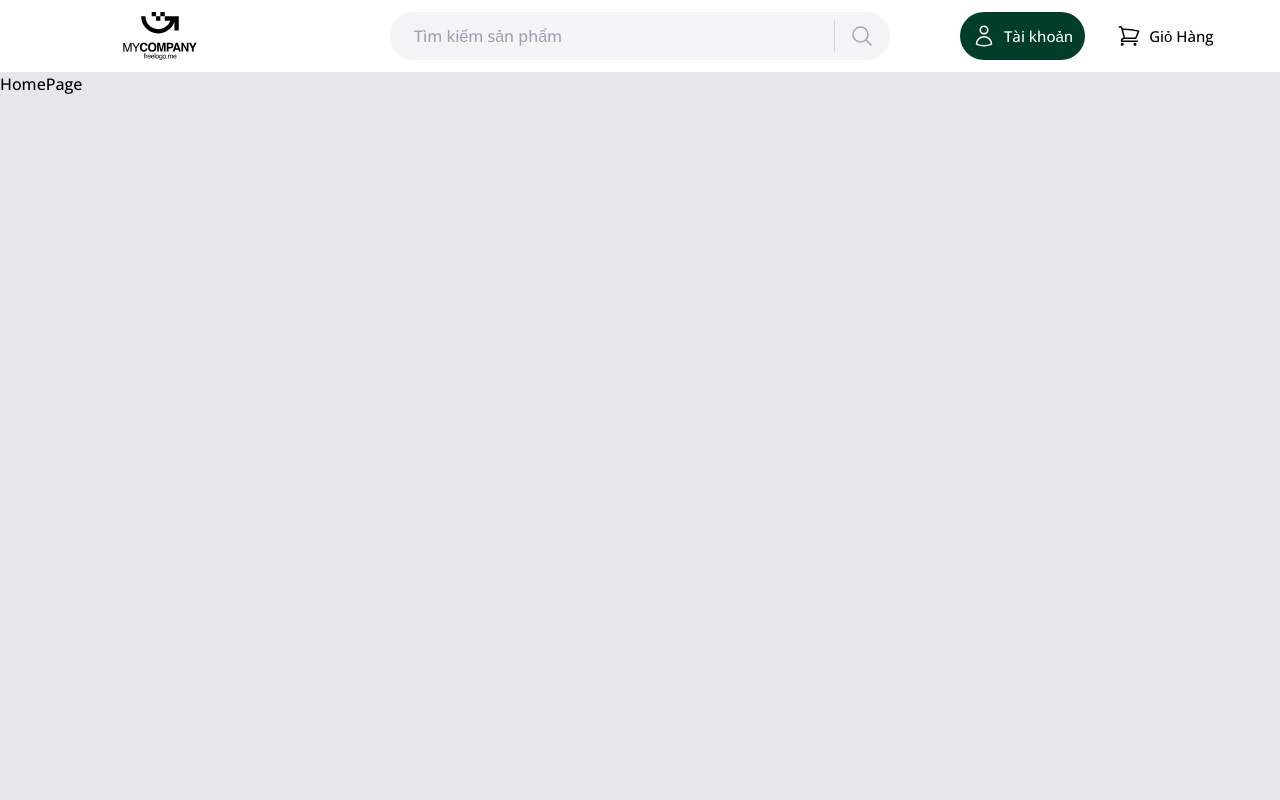
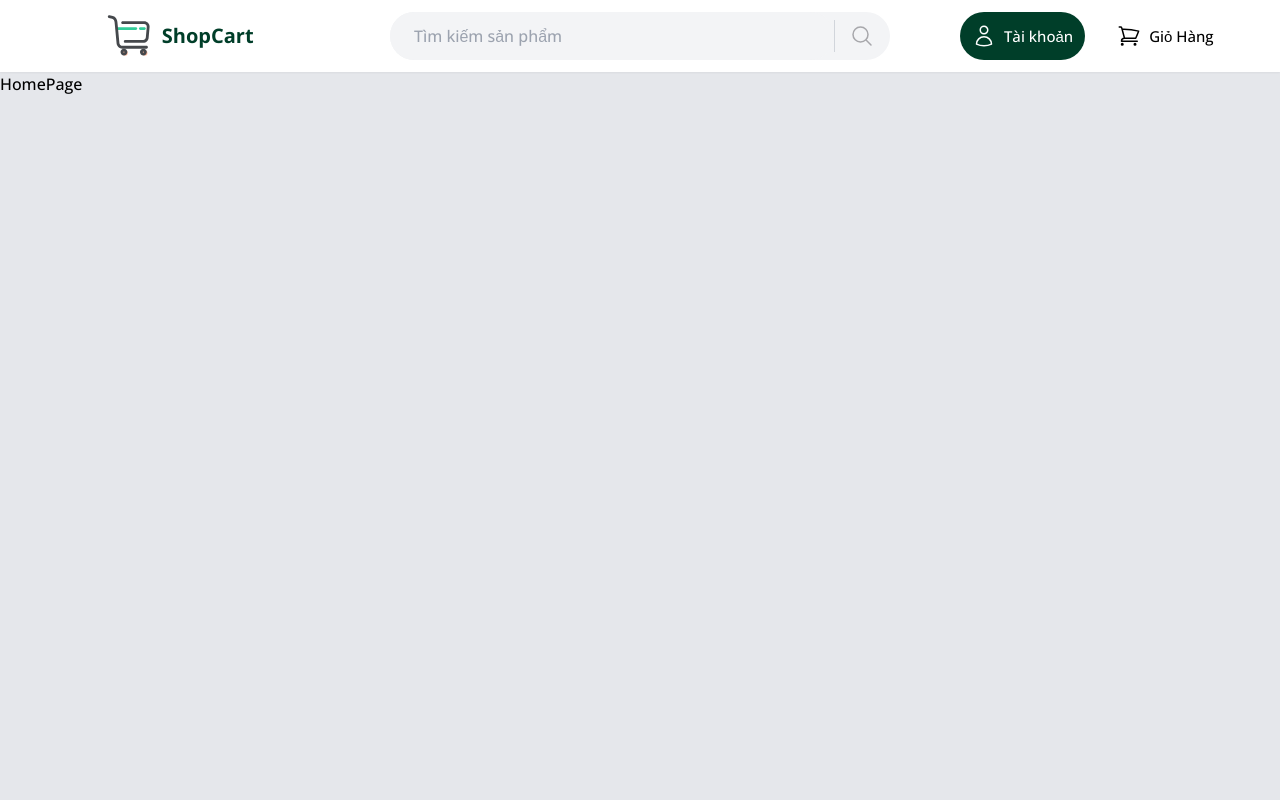
Before and after one commit to vudinhan2525/Shopcart, a React (Create React App) app in the folder front-end/: page / in a window 1280 px wide. Shown: the top 800 px of the page. Built offline with nearby package versions, Linux system fonts and the light colour scheme.

Commit message:
ui navbar

```diff
--- a/front-end/src/assets/img/logo.js
+++ b/front-end/src/assets/img/logo.js
@@ -1,91 +1,24 @@
 const logo = () => {
   return (
-    <svg
-      xmlns="http://www.w3.org/2000/svg"
-      //xml:space="preserve"
-      fillRule="evenodd"
-      strokeLinejoin="round"
-      strokeMiterlimit="2"
-      clipRule="evenodd"
-      viewBox="0 0 390 255"
-      className="w-52 h-12 mx-auto"
-    >
+    <svg viewBox="0 0 1024 1024" className="w-[70%] h-full" version="1.1" xmlns="http://www.w3.org/2000/svg">
       <path
-        fillRule="nonzero"
-        d="M.016 165.192h8.939l13.247 38.97 13.182-38.97h8.81V211.3h-5.916v-27.201c0-.965 0-2.508.064-4.694.064-2.187.064-4.502.064-7.01L25.224 211.3H19.05L5.804 172.395v1.414c0 1.158 0 2.83.064 5.145.064 2.315.129 4.05.129 5.144v27.201H.017v-46.107Z"
+        d="M845.4 383H758c-16.6 0-30-13.4-30-30s13.4-30 30-30h87.4c16.6 0 30 13.4 30 30s-13.5 30-30 30zM662.3 383H263.1c-16.6 0-30-13.4-30-30s13.4-30 30-30h399.2c16.6 0 30 13.4 30 30s-13.5 30-30 30z"
+        fill="#33CC99"
+      />
+      <path d="M433.2 873.2m-55 0a55 55 0 1 0 110 0 55 55 0 1 0-110 0Z" fill="#FFB89A" />
+      <path d="M854.5 873.2m-55 0a55 55 0 1 0 110 0 55 55 0 1 0-110 0Z" fill="#FFB89A" />
+      <path
+        d="M889.8 722.1h-511c-37.7 0-68.4-30.7-68.4-68.4v-1.4L274.5 270v-0.2-0.2l-6-55.4c-8.6-86.8-57.6-117.5-97.3-128.1L101.5 69c-16.1-4-32.3 5.9-36.3 22s5.9 32.3 22 36.3l68.9 16.9c16.2 4.3 28.1 12.4 36.6 24.7 8.6 12.4 14 29.7 16.1 51.4l6 55.6 35.6 379.3c0.8 70.1 58.1 126.9 128.4 126.9h511c16.6 0 30-13.4 30-30s-13.4-30-30-30z"
+        fill="#45484C"
       />
       <path
-        fillRule="nonzero"
-        d="M46.959 165.192h7.266l13.247 22.121 13.247-22.12h7.331l-17.427 27.522v18.584h-6.237v-18.584l-17.427-27.523Z"
+        d="M840.3 197.8H381c-16.6 0-30 13.4-30 30s13.4 30 30 30h459.3c30.2 0 54.9 24.3 55.5 54.3l-19.9 226.5-0.1 1.3v1.3c0 30.6-24.9 55.5-55.5 55.5H436c-16.6 0-30 13.4-30 30s13.4 30 30 30h384.3c63.2 0 114.7-51.1 115.5-114.1L955.7 316l0.1-1.3v-1.3c0-63.8-51.8-115.6-115.5-115.6z"
+        fill="#45484C"
       />
       <path
-        fillRule="nonzero"
-        d="M111.558 224.258c.074-1.326.295-2.32.7-2.946.773-1.105 2.246-1.657 4.381-1.657.221 0 .405.037.626.037.221 0 .479.037.737.037v2.945c-.332 0-.553-.036-.737-.036h-.405c-.994 0-1.583.257-1.767.773-.184.515-.295 1.804-.295 3.866h3.204v2.577h-3.24v16.606h-3.204v-16.606h-2.651v-2.577h2.651v-3.02Z"
+        d="M408.5 842.1c7.2 0 13.1 5.9 13.1 13.1s-5.9 13.1-13.1 13.1-13.1-5.9-13.1-13.1 5.9-13.1 13.1-13.1m0-60c-40.4 0-73.1 32.7-73.1 73.1s32.7 73.1 73.1 73.1 73.1-32.7 73.1-73.1-32.7-73.1-73.1-73.1zM823.1 842.1c7.2 0 13.1 5.9 13.1 13.1s-5.9 13.1-13.1 13.1-13.1-5.9-13.1-13.1 5.9-13.1 13.1-13.1m0-60c-40.4 0-73.1 32.7-73.1 73.1s32.7 73.1 73.1 73.1 73.1-32.7 73.1-73.1-32.7-73.1-73.1-73.1z"
+        fill="#45484C"
       />
-      <path
-        fillRule="nonzero"
-        d="M119.247 227.203h3.056v3.314c.258-.626.884-1.436 1.878-2.356.958-.92 2.099-1.4 3.388-1.4.073 0 .147 0 .294.037.148 0 .405.037.737.074v3.424a2.888 2.888 0 0 0-.516-.073c-.184-.037-.331-.037-.552-.037-1.62 0-2.872.515-3.756 1.583a5.554 5.554 0 0 0-1.288 3.608v11.083h-3.24v-19.257Z"
-      />
-      <path
-        fillRule="nonzero"
-        d="M137.584 226.761c1.362 0 2.688.332 3.976.958 1.29.663 2.246 1.473 2.946 2.504.626.957 1.068 2.098 1.289 3.387.184.884.294 2.32.294 4.271H131.95c.074 1.952.553 3.498 1.4 4.676.846 1.179 2.209 1.768 4.013 1.768 1.694 0 3.02-.553 4.05-1.657.552-.663.957-1.4 1.215-2.246h3.167c-.074.7-.332 1.51-.81 2.356a8.337 8.337 0 0 1-1.62 2.136c-.958.957-2.173 1.62-3.646 1.951-.773.184-1.657.295-2.614.295-2.43 0-4.455-.884-6.112-2.614-1.657-1.768-2.504-4.198-2.504-7.328 0-3.093.847-5.633 2.54-7.548 1.658-1.914 3.867-2.909 6.555-2.909Zm5.155 8.543c-.11-1.4-.442-2.54-.92-3.388-.885-1.546-2.357-2.32-4.42-2.32-1.509 0-2.724.553-3.755 1.62-.994 1.068-1.546 2.43-1.583 4.088h10.678Z"
-      />
-      <path
-        fillRule="nonzero"
-        d="M156.221 226.761c1.362 0 2.688.332 3.977.958 1.288.663 2.246 1.473 2.945 2.504.626.957 1.068 2.098 1.289 3.387.184.884.294 2.32.294 4.271h-14.139c.074 1.952.553 3.498 1.4 4.676.847 1.179 2.209 1.768 4.013 1.768 1.694 0 3.02-.553 4.05-1.657.553-.663.958-1.4 1.215-2.246h3.167c-.074.7-.331 1.51-.81 2.356a8.337 8.337 0 0 1-1.62 2.136c-.958.957-2.173 1.62-3.645 1.951-.774.184-1.657.295-2.615.295-2.43 0-4.455-.884-6.112-2.614-1.657-1.768-2.504-4.198-2.504-7.328 0-3.093.847-5.633 2.541-7.548 1.657-1.914 3.866-2.909 6.554-2.909Zm5.155 8.543c-.11-1.4-.442-2.54-.92-3.388-.884-1.546-2.357-2.32-4.42-2.32-1.509 0-2.724.553-3.755 1.62-.994 1.068-1.546 2.43-1.583 4.088h10.678Z"
-      />
-      <path fillRule="nonzero" d="M166.942 220.06h3.24v26.4h-3.24z" />
-      <path
-        fillRule="nonzero"
-        d="M180.83 244.362c2.135 0 3.608-.81 4.418-2.43.773-1.62 1.178-3.425 1.178-5.413 0-1.804-.258-3.277-.847-4.382-.92-1.767-2.504-2.65-4.713-2.65-1.988 0-3.424.736-4.308 2.245-.92 1.51-1.362 3.35-1.362 5.486 0 2.026.442 3.756 1.362 5.118.884 1.363 2.32 2.026 4.271 2.026Zm.11-17.711c2.503 0 4.602.81 6.296 2.467 1.73 1.657 2.577 4.087 2.577 7.327 0 3.093-.736 5.67-2.246 7.696-1.51 2.025-3.866 3.019-7.032 3.019-2.651 0-4.75-.884-6.333-2.688-1.547-1.804-2.32-4.198-2.32-7.217 0-3.24.81-5.817 2.467-7.732 1.62-1.915 3.83-2.872 6.59-2.872Z"
-      />
-      <path
-        fillRule="nonzero"
-        d="M198.62 226.872c1.51 0 2.835.368 3.94 1.105.625.405 1.251 1.03 1.877 1.84v-2.43h2.983v17.527c0 2.43-.332 4.345-1.068 5.78-1.326 2.615-3.866 3.904-7.622 3.904-2.062 0-3.793-.442-5.229-1.4-1.399-.92-2.209-2.356-2.356-4.344h3.277c.147.846.479 1.51.957 1.988.737.736 1.878 1.068 3.425 1.068 2.503 0 4.123-.847 4.897-2.615.442-1.03.662-2.872.626-5.523-.663.995-1.436 1.731-2.357 2.21-.884.478-2.099.7-3.608.7-2.062 0-3.903-.737-5.45-2.21-1.583-1.473-2.356-3.94-2.356-7.327 0-3.24.773-5.744 2.356-7.548 1.584-1.841 3.461-2.725 5.707-2.725Zm5.817 9.868c0-2.357-.479-4.124-1.473-5.302-.994-1.142-2.246-1.73-3.755-1.73-2.283 0-3.83 1.067-4.677 3.202-.441 1.142-.662 2.651-.662 4.493 0 2.172.442 3.829 1.325 4.933.884 1.142 2.062 1.731 3.535 1.731 2.356 0 3.977-1.068 4.934-3.167.515-1.178.773-2.577.773-4.16Z"
-      />
-      <path
-        fillRule="nonzero"
-        d="M218.1 244.362c2.136 0 3.609-.81 4.419-2.43.773-1.62 1.178-3.425 1.178-5.413 0-1.804-.258-3.277-.847-4.382-.92-1.767-2.503-2.65-4.713-2.65-1.988 0-3.424.736-4.308 2.245-.92 1.51-1.362 3.35-1.362 5.486 0 2.026.442 3.756 1.362 5.118.884 1.363 2.32 2.026 4.271 2.026Zm.11-17.711c2.505 0 4.603.81 6.297 2.467 1.73 1.657 2.578 4.087 2.578 7.327 0 3.093-.737 5.67-2.246 7.696-1.51 2.025-3.867 3.019-7.033 3.019-2.651 0-4.75-.884-6.333-2.688-1.547-1.804-2.32-4.198-2.32-7.217 0-3.24.81-5.817 2.467-7.732 1.62-1.915 3.83-2.872 6.59-2.872Z"
-      />
-      <path fillRule="nonzero" d="M229.852 242.557h3.756v3.903h-3.756z" />
-      <path
-        fillRule="nonzero"
-        d="M237.468 227.203h3.203v2.725c.774-.92 1.473-1.62 2.099-2.062 1.068-.736 2.283-1.105 3.645-1.105 1.51 0 2.762.405 3.682 1.142.553.442 1.031 1.068 1.436 1.915.737-1.031 1.584-1.805 2.54-2.283.995-.516 2.063-.774 3.278-.774 2.577 0 4.345.958 5.302 2.836.479.994.736 2.356.736 4.05v12.813h-3.35v-13.365c0-1.29-.332-2.173-.958-2.652-.662-.478-1.436-.736-2.356-.736-1.289 0-2.357.442-3.277 1.289-.92.847-1.4 2.283-1.4 4.27v11.194h-3.276v-12.555c0-1.326-.148-2.283-.479-2.872-.479-.884-1.4-1.363-2.725-1.363-1.252 0-2.356.479-3.35 1.436-.994.958-1.51 2.651-1.51 5.155v10.2h-3.24v-19.258Z"
-      />
-      <path
-        fillRule="nonzero"
-        d="M274.325 226.761c1.362 0 2.688.332 3.977.958 1.288.663 2.246 1.473 2.945 2.504.626.957 1.068 2.098 1.289 3.387.184.884.294 2.32.294 4.271h-14.139c.074 1.952.553 3.498 1.4 4.676.847 1.179 2.209 1.768 4.013 1.768 1.694 0 3.02-.553 4.05-1.657.553-.663.958-1.4 1.215-2.246h3.167c-.074.7-.331 1.51-.81 2.356a8.337 8.337 0 0 1-1.62 2.136c-.958.957-2.173 1.62-3.645 1.951-.774.184-1.657.295-2.615.295-2.43 0-4.455-.884-6.112-2.614-1.657-1.768-2.504-4.198-2.504-7.328 0-3.093.847-5.633 2.541-7.548 1.657-1.914 3.866-2.909 6.554-2.909Zm5.155 8.543c-.11-1.4-.442-2.54-.92-3.388-.884-1.546-2.357-2.32-4.42-2.32-1.509 0-2.724.553-3.755 1.62-.994 1.068-1.546 2.43-1.583 4.088h10.678Z"
-      />
-      <path
-        fillRule="nonzero"
-        d="M122.7 206.461c-3.473 3.151-7.845 4.759-13.247 4.759-6.688 0-11.897-2.122-15.69-6.43-3.795-4.245-5.724-10.161-5.724-17.62 0-8.103 2.187-14.276 6.495-18.713 3.794-3.794 8.553-5.659 14.404-5.659 7.781 0 13.44 2.508 17.041 7.652 1.994 2.83 3.087 5.723 3.216 8.617h-9.646c-.643-2.186-1.48-3.922-2.444-5.016-1.736-1.993-4.373-3.022-7.845-3.022-3.473 0-6.238 1.415-8.295 4.244-1.994 2.83-3.023 6.88-3.023 12.025 0 5.209 1.03 9.132 3.216 11.704 2.122 2.572 4.887 3.858 8.166 3.858 3.408 0 5.98-1.093 7.781-3.344.965-1.157 1.8-2.958 2.444-5.337h9.581c-.836 5.016-3.022 9.131-6.43 12.282Z"
-      />
-      <path
-        fillRule="nonzero"
-        d="M153.77 211.22c-6.624 0-11.704-1.8-15.176-5.402-4.694-4.437-7.074-10.803-7.074-19.099 0-8.488 2.38-14.854 7.074-19.098 3.472-3.601 8.552-5.402 15.176-5.402 6.559 0 11.639 1.8 15.111 5.402 4.695 4.244 7.01 10.61 7.01 19.098 0 8.296-2.315 14.662-7.01 19.1-3.472 3.6-8.552 5.4-15.111 5.4Zm9.131-12.411c2.186-2.83 3.344-6.88 3.344-12.09 0-5.208-1.158-9.195-3.408-12.025-2.25-2.829-5.273-4.244-9.067-4.244-3.859 0-6.945 1.415-9.196 4.244-2.315 2.83-3.408 6.817-3.408 12.025 0 5.21 1.093 9.26 3.408 12.09 2.25 2.83 5.337 4.244 9.196 4.244 3.794 0 6.816-1.415 9.131-4.244Z"
-      />
-      <path
-        fillRule="nonzero"
-        d="M188.934 209.934h-9.003v-46.3h14.019l8.424 36.397 8.36-36.397h13.954v46.3h-9.067v-31.317c0-.9.064-2.122.064-3.794v-3.73l-8.746 38.84h-9.388l-8.681-38.84v3.73c.064 1.672.064 2.894.064 3.794v31.317Z"
-      />
-      <path
-        fillRule="nonzero"
-        d="M250.088 193.279h-9.839v16.655h-9.581v-46.3h20.127c4.63 0 8.36 1.222 11.125 3.601 2.765 2.38 4.116 6.109 4.116 11.06 0 5.466-1.35 9.325-4.116 11.575-2.765 2.315-6.688 3.409-11.832 3.409Zm4.501-9.646c1.286-1.093 1.865-2.83 1.865-5.273 0-2.38-.579-4.116-1.865-5.145-1.286-1.028-3.022-1.543-5.337-1.543h-9.003v13.633h9.003c2.315 0 4.051-.515 5.337-1.672Z"
-      />
-      <path
-        fillRule="nonzero"
-        d="M292.722 200.416h-17.105l-3.15 9.518h-10.161l16.526-46.3h10.932l16.398 46.3H295.68l-2.958-9.518Zm-2.7-7.973-5.788-18.199-5.98 18.199h11.767Z"
-      />
-      <path
-        fillRule="nonzero"
-        d="M346.235 209.934h-9.646l-18.906-32.86v32.86h-9.002v-46.3h10.096l18.455 32.345v-32.345h9.003v46.3Z"
-      />
-      <path
-        fillRule="nonzero"
-        d="m389.394 163.634-15.433 28.873v17.427h-9.71v-17.427l-16.012-28.873h11.382l9.646 20.192 9.195-20.192h10.932Z"
-      />
-      <path d="M294.706 23.104h-74.52v23.101h29.454c-9.46 26.246-34.59 45.017-64.105 45.017-37.622 0-68.121-30.5-68.121-68.118H94.706c0 50.159 40.666 90.824 90.829 90.824 39.99 0 73.945-25.843 86.07-61.732v45.427h23.1V23.104Z" />
-      <path d="M197.085 23.104h-23.1v23.101h23.1V23.104h23.101V.003h-23.1v23.101ZM150.883.003v23.101h23.101V.003h-23.1Z" />
     </svg>
   );
 };
--- a/front-end/src/components/HeaderComponent/HeaderComponent.js
+++ b/front-end/src/components/HeaderComponent/HeaderComponent.js
@@ -4,9 +4,14 @@ import { UserIcon, CartIcon } from '../../utils/IconSVG/index';
 import Search from './Search/Search';
 function HeaderComponent() {
   return (
-    <div className=" flex py-3 items-center">
+    <div className=" flex py-3 items-center shadow-sm fixed top-0 right-0 left-0 bg-white">
       <Link to="/" className="basis-1/4">
-        {logo()}
+        <div className="w-52 mx-auto h-12 relative">
+          {logo()}
+          <p className="absolute top-[50%] translate-y-[-50%] right-[5%] font-bold text-xl text-primary-color">
+            ShopCart
+          </p>
+        </div>
       </Link>
       <div className="basis-2/4 ">
         <Search />
--- a/front-end/src/components/Layout/DefaultLayout/DefaultLayout.js
+++ b/front-end/src/components/Layout/DefaultLayout/DefaultLayout.js
@@ -3,6 +3,7 @@ function DefaultLayout({ children }) {
   return (
     <div>
       <HeaderComponent></HeaderComponent>
+      <div className="pt-[72px]"></div>
       {children}
     </div>
   );
--- a/front-end/src/pages/HomePage/HomePage.js
+++ b/front-end/src/pages/HomePage/HomePage.js
@@ -1,5 +1,5 @@
 function HomePage() {
-  return <div className="h-[1000px] bg-gray-200"> HomePage</div>;
+  return <div className="h-[1500px] bg-gray-200"> HomePage</div>;
 }
 
 export default HomePage;
--- a/front-end/src/utils/IconSVG/index.js
+++ b/front-end/src/utils/IconSVG/index.js
@@ -42,7 +42,7 @@ export const SearchIcon = (width = '24px', height = '24px') => {
       xmlns="http://www.w3.org/2000/svg"
       fill="none"
       viewBox="0 0 24 24"
-      stroke-width="1.5"
+      strokeWidth="1.5"
       stroke="currentColor"
       width={width}
       height={height}
```
Also changed, not shown: front-end/src/assets/img/shopping-cart-svgrepo-com.svg (added), 1 other file (tests, documents, lock files or other folders).
